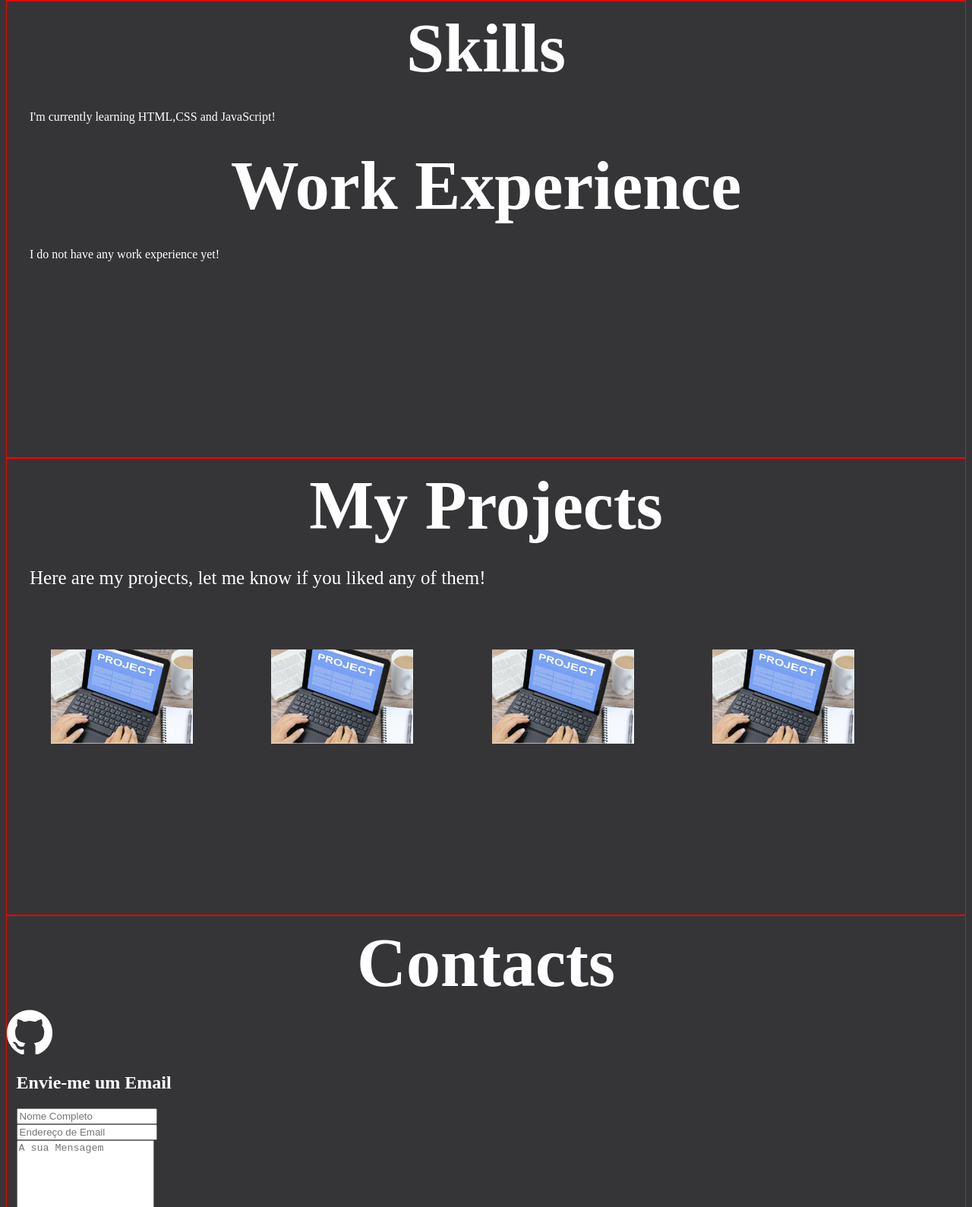
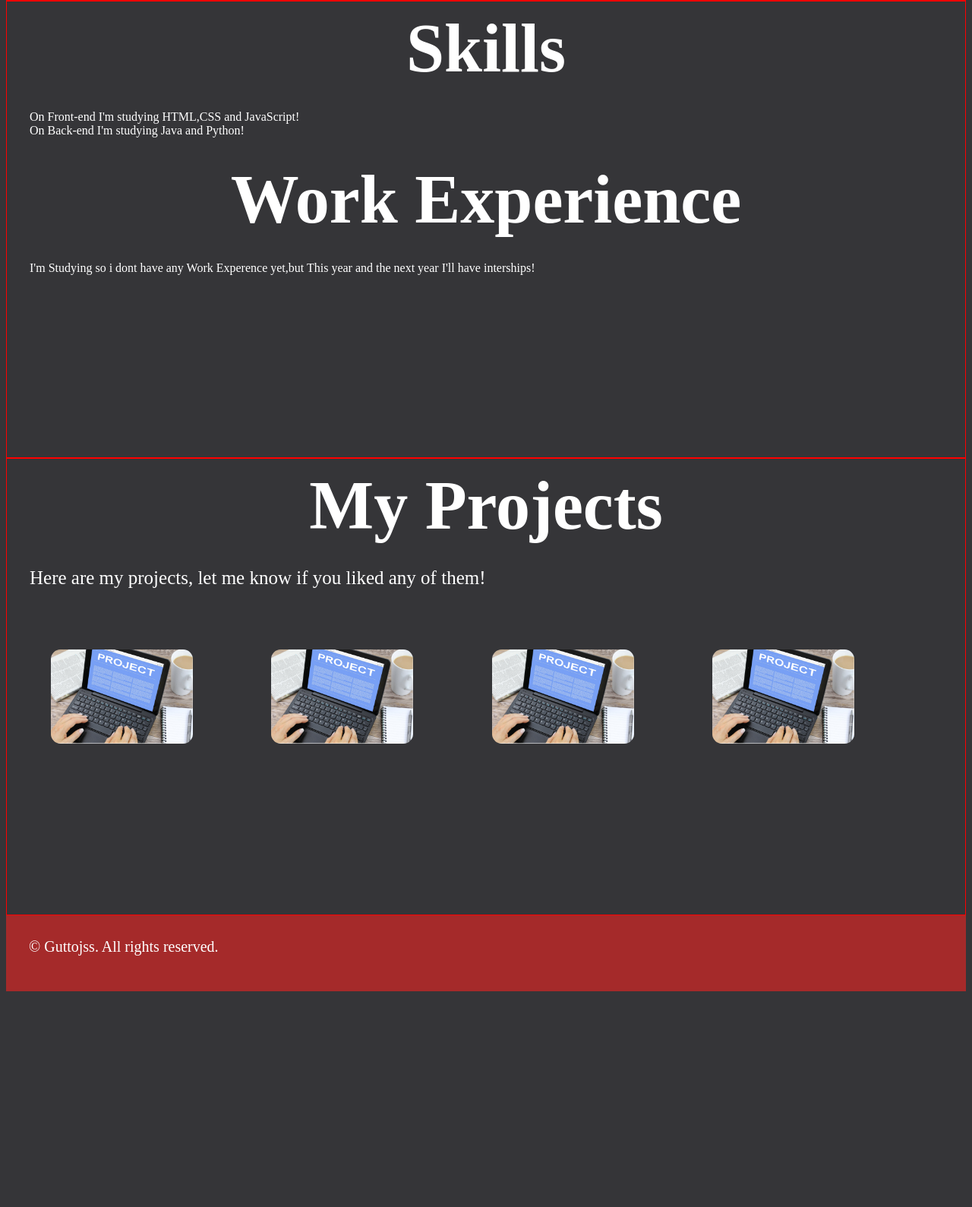
Before and after one commit to Guttojss/portefolio, a plain HTML site: page index.html in a window 1280 px wide. Shown: the part 1211-2800 px from the top of the page at 76% size. After the commit the page ends 2524 px from the top, so only its background shows below. Drawn offline with Linux system fonts and the light colour scheme.

Commit message:
Added a new HTML page

```diff
--- a/index.html
+++ b/index.html
@@ -13,14 +13,11 @@
 <body>
     <section class="Main">
             <nav>
-                <div class="Logo">
-                     <p>Logo</p>
-                </div>
                 <ul>
                     <li><a href="#about">About me</a></li>
                     <li><a href="#skills">Skill Set</a></li>
                     <li><a href="#projects">Projects</a></li>
-                    <li>Contact me</li>
+                    <li><a href="../Links (Linkfly)/index.html" rel="Next">Contact me</a></li>
                 </ul>
             </nav>
             <div class="Main-text">
@@ -52,12 +49,16 @@
     <section>
         <div class="Skills" id="skills">
             <h1>Skills</h1>
-            <p>I'm currently learning HTML,CSS and JavaScript!</p>
+            <p>On Front-end I'm studying HTML,CSS and JavaScript!
+                <br>
+                On Back-end I'm studying Java and Python!</p>
         </div>
 
         <div class="Work Experience" id="work">
             <h1>Work Experience</h1>
-            <p>I do not have any work experience yet!</p>
+            <p>
+                I'm Studying so i dont have any Work Experence yet,but This year and the next year I'll have interships!
+            </p>
         </div>
     </section>
     <!--
@@ -81,45 +82,11 @@
 
     </section>
     <!--
-        Contact-me
-    -->
-    <section>
-        <div class="Contacts" id="mail">
-           <h1>Contacts</h1>
-           <div class="Redes Sociais">
-           <a href="https://github.com/Guttojss" rel="nofollow" target="_blank"> <img src="imagens/github-white.png" alt="github logo" class="Github-logo"></a>
-            </div>
-            <!--
-                Email Sender
-            -->
-            <div class="E-Mail">
-                <h2>Envie-me um Email</h2>
-                <form target="_blank" action="https://formsubmit.co/guttojsstfg@gmail.com" method="POST">
-                  <div class="form-group">
-                    <div class="form-row">
-                      <div class="col">
-                        <input type="text" name="name" class="form-control" placeholder="Nome Completo" required>
-                      </div>
-                      <div class="col">
-                        <input type="email" name="email" class="form-control" placeholder="Endereço de Email" required>
-                      </div>
-                    </div>
-                  </div>
-                  <div class="form-group">
-                    <textarea placeholder="A sua Mensagem" class="form-control" name="message" rows="10" required></textarea>
-                  </div>
-                  <button type="submit" class="btn btn-lg btn-dark btn-block">Enviar Email</button>
-                </form>
-              </div>
-
-        </div>
-    </section>
-    <!--
         Footer
     -->
     <footer>
         <div class="Footer">
-            <p>© Guttojss. All rights reserved</p>
+            <p>© Guttojss. All rights reserved.</p>
         </div>
     </footer>
 </body>
--- a/style.css
+++ b/style.css
@@ -102,19 +102,10 @@ Projects
     margin: 4%;
     vertical-align: middle;
     width: 15%;
+    border-radius: 1vw;
+
 }
 
-.Github-logo
-{
-    width:60px;
-}
-
-.E-Mail
-{
-    text-align: left;
-    color: white;
-    margin: 1%;
-}
 .Footer
 {
     text-align: center;
```
Also changed, not shown: imagens/github-white.png (deleted).
